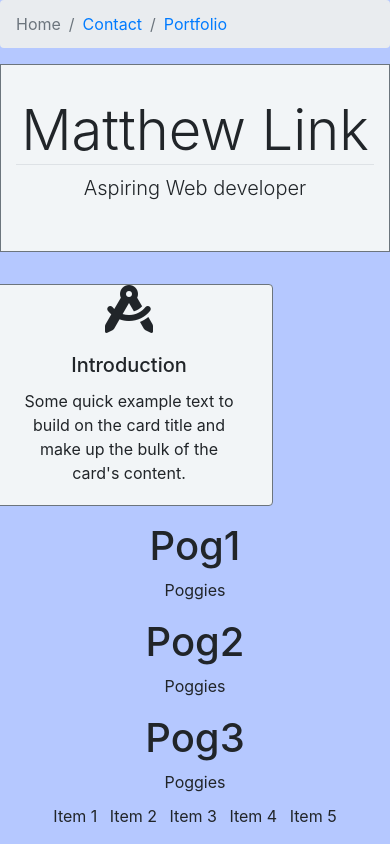
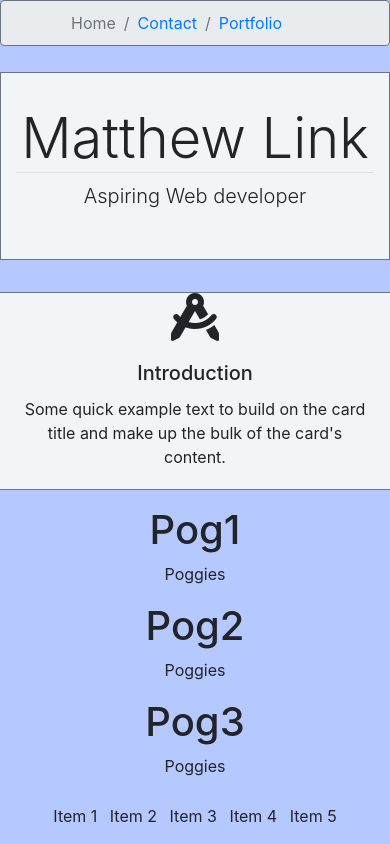
Before and after one commit to Linkm1993/Homework2-Bootstrap, a plain HTML site: page index.html in a window 390 px wide. Drawn offline with nearby package versions, Linux system fonts and the light colour scheme.

Commit message:
Fixed the avbar to the top of the page, fixed card not having correct width on mobile device

```diff
--- a/index.html
+++ b/index.html
@@ -9,13 +9,15 @@
   </head>
 
   <body>
-    <nav aria-label="breadcrumb p-3 mb-2 bg-dark text-white col-md-12">
+    <nav aria-label="breadcrumb p-3 mb-2 bg-dark text-white col-md-12 nopadding">
       <ol class="breadcrumb">
         <li class="breadcrumb-item active"  aria-current="page">Home</li>
         <li class="breadcrumb-item"><a href="contact.html">Contact</a></li>
         <li class="breadcrumb-item"><a href="portfolio.html">Portfolio</a></li>
       </ol>
     </nav>
+
+    <br>
 
 
     <div class="jumbotron jumbotron-fluid">
@@ -29,7 +31,7 @@
 
       <div class="row">
 
-        <div class="card col-md-12 card border-secondary mb-3" style="width: 18rem; display: inline-block; text-align: center;">
+        <div class="card col-md-12 card border-secondary mb-3">
           <i class="fas fa-drafting-compass fa-3x"></i>
           <div class="card-body">
             <h5 class="card-title">Introduction</h5>
@@ -64,6 +66,7 @@
 
     <br>
     <br>
+    <br>
 
 
     <footer>
@@ -83,6 +86,7 @@
 
 
 
+
     <script src="https://code.jquery.com/jquery-3.4.1.slim.min.js" integrity="sha384-J6qa4849blE2+poT4WnyKhv5vZF5SrPo0iEjwBvKU7imGFAV0wwj1yYfoRSJoZ+n" crossorigin="anonymous"></script>
     <script src="https://cdn.jsdelivr.net/npm/popper.js@1.16.0/dist/umd/popper.min.js" integrity="sha384-Q6E9RHvbIyZFJoft+2mJbHaEWldlvI9IOYy5n3zV9zzTtmI3UksdQRVvoxMfooAo" crossorigin="anonymous"></script>
     <script src="https://kit.fontawesome.com/cd6ed57d8c.js" crossorigin="anonymous"></script>
--- a/styles.css
+++ b/styles.css
@@ -1,9 +1,45 @@
 body {
     background: #b5c8ff
-    !important; }
+    !important;
+}
+
 .card {
     background-color: #f2f5f7;
+    width: 18rem; display: inline-block; text-align: center;
+    width: 100%;
 }
 .jumbotron { background-color: #f2f5f7;
     border: 1px; border-color: #6c757d; border-style: solid;
+    width: auto;
 }
+
+.jumbotron.jumbotron-fluid {
+    margin-top: 3rem;
+}
+
+.nopadding {
+    padding: 0 !important;
+    margin: 0 !important;
+ }
+
+ .footer {
+     margin-top: 10px;
+ }
+
+ *{
+    border: 0;
+    padding: 0;
+    margin: 0;
+    }
+
+    .breadcrumb {
+        position: fixed; /* Set the navbar to fixed position */
+        top: 0; /* Position the navbar at the top of the page */
+        left:0;
+        margin: 0px;
+        padding:10px 70px 10px 70px;
+        width: 100%; /* Full width */
+        right: 0;
+        border: 1px; border-color: #6c757d; border-style: solid;
+
+    }
```
